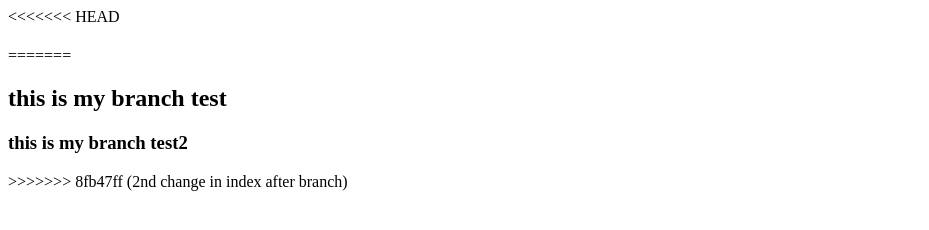
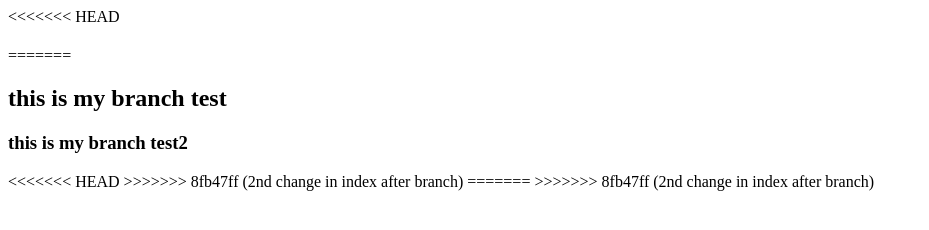
Before and after one commit to midhundevasia1/sampleweb, a website: page index.html in a window 1280 px wide. Shown: the whole page, without its empty margins (0-929 px from the left). Drawn offline with Linux system fonts and the light colour scheme.

Commit message:
modified m

```diff
--- a/index.html
+++ b/index.html
@@ -6,6 +6,9 @@
 =======
     <h2>this is my branch test</h2>
     <h3> this is my branch test2</h3>
+<<<<<<< HEAD
+>>>>>>> 8fb47ff (2nd change in index after branch)
+=======
 >>>>>>> 8fb47ff (2nd change in index after branch)
 </body>
 </html>
```
